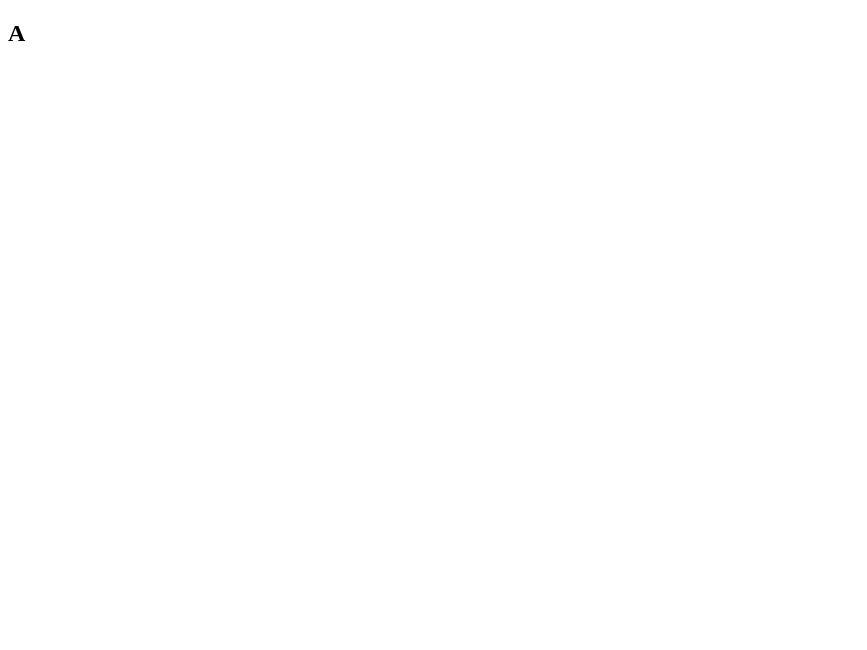
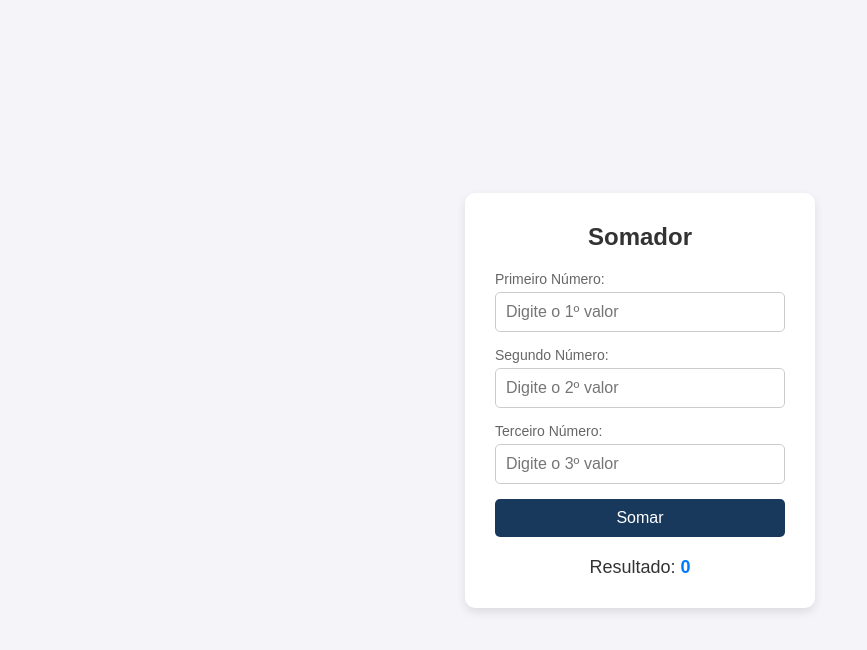
Before and after one commit to Yago-Henrique/17-09, a plain HTML site: page index.html in a window 1280 px wide. Shown: the whole page, without its empty margins (0-867 px from the left). Drawn offline with Linux system fonts and the light colour scheme.

Commit message:
calculadora

```diff
--- a/index.html
+++ b/index.html
@@ -1,15 +1,39 @@
 <!DOCTYPE html>
-<html lang="en">
+<html lang="pt-BR">
 <head>
     <meta charset="UTF-8">
     <meta name="viewport" content="width=device-width, initial-scale=1.0">
-    <title>Document</title>
+    <link rel="stylesheet" href="style.css">
+    <title>Calculadora de Soma</title>
 </head>
 <body>
-    <h2>A</h2>
 
+    <div class="calculator-card">
+        <h2>Somador</h2>
+        <form id="calcForm">
+            <div class="form-group">
+                <label for="num1">Primeiro Número:</label>
+                <input type="number" id="num1" step="any" required placeholder="Digite o 1º valor">
+            </div>
 
+            <div class="form-group">
+                <label for="num2">Segundo Número:</label>
+                <input type="number" id="num2" step="any" required placeholder="Digite o 2º valor">
+            </div>
+            <div class="form-group">
+                <label for="num3">Terceiro Número:</label>
+                <input type="number" id="num3" step="any" required placeholder="Digite o 3º valor">
+            </div>
+
+            <button type="submit">Somar</button>
+        </form>
+
+        <div class="result-container">
+            Resultado: <span id="resultado">0</span>
+        </div>
+    </div>
 
     <script src="main.js"></script>
+
 </body>
 </html>
--- a/main.js
+++ b/main.js
@@ -1,9 +1,13 @@
-var valorUm = 5
-let valorDois = 11
+const formulario = document.getElementById("calcForm")
 
-function somar(a,b){
-    let c =a+b
-    return (c)
-}
+formulario.addEventListener("submit", function(e){
+    e.preventDefault();
 
-console.log(somar(valorUm,valorDois))
+    const a = Number(document.getElementById("num1").value)
+    const b = Number(document.getElementById("num2").value)
+    const c = Number(document.getElementById("num3").value)
+
+    const soma = a+b+c
+
+    document.getElementById("resultado").textContent = soma
+})
--- /dev/null
+++ b/style.css
@@ -0,0 +1,81 @@
+* {
+    box-sizing: border-box;
+    margin: 0;
+    padding: 0;
+    font-family: Arial, sans-serif;
+}
+
+body {
+    display: flex;
+    justify-content: center;
+    align-items: center;
+    height: 100vh;
+    background-color: #f4f4f9;
+}
+
+.calculator-card {
+    background: #ffffff;
+    padding: 30px;
+    border-radius: 10px;
+    box-shadow: 0 4px 10px rgba(0, 0, 0, 0.1);
+    width: 100%;
+    max-width: 350px;
+}
+
+h2 {
+    text-align: center;
+    margin-bottom: 20px;
+    color: #333;
+}
+
+.form-group {
+    margin-bottom: 15px;
+}
+
+label {
+    display: block;
+    margin-bottom: 5px;
+    color: #666;
+    font-size: 14px;
+}
+
+input[type="number"] {
+    width: 100%;
+    padding: 10px;
+    border: 1px solid #ccc;
+    border-radius: 5px;
+    font-size: 16px;
+}
+
+input[type="number"]:focus {
+    border-color: #193758;
+    outline: none;
+}
+
+button {
+    width: 100%;
+    padding: 10px;
+    background-color: #19395c;
+    color: white;
+    border: none;
+    border-radius: 5px;
+    font-size: 16px;
+    cursor: pointer;
+    transition: background-color 0.2s;
+}
+
+button:hover {
+    background-color: #0c1e32;
+}
+
+.result-container {
+    margin-top: 20px;
+    text-align: center;
+    font-size: 18px;
+    color: #333;
+}
+
+.result-container span {
+    font-weight: bold;
+    color: #007bff;
+}
```
